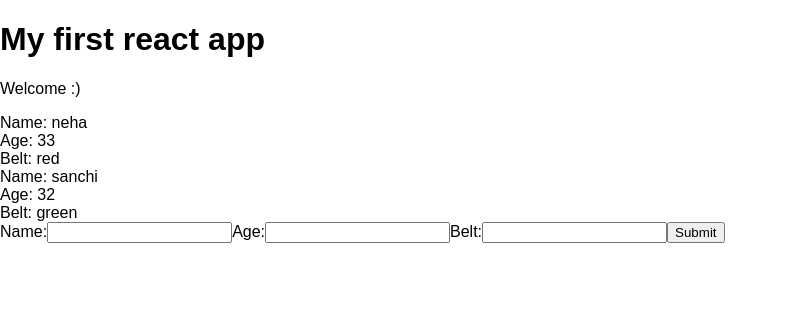
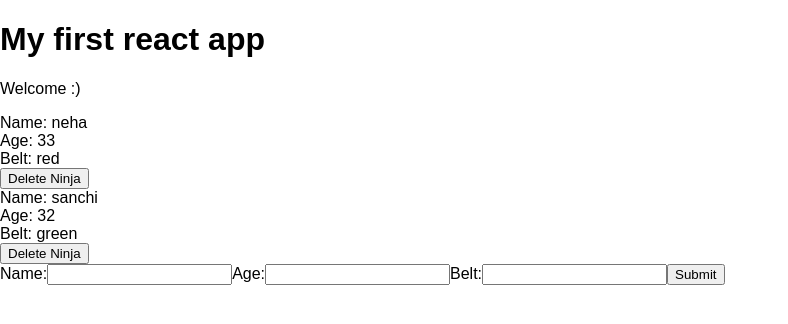
Before and after one commit to purab/react-redux-tutorials, a React (Create React App) app in the folder myapp/: page / in a window 1280 px wide. Shown: the top 324 px of the page, without its empty margins (0-788 px from the left). Built offline with nearby package versions, Linux system fonts and the light colour scheme.

Commit message:
delete item

```diff
--- a/myapp/src/App.js
+++ b/myapp/src/App.js
@@ -17,14 +17,21 @@
     this.setState({
       ninjas: ninjas
     })
-
+  }
+  deleteNinja = (id) =>{
+    let ninjas = this.state.ninjas.filter(ninja=>{
+      return ninja.id !== id
+    });
+    this.setState({
+      ninjas:ninjas
+    })
   }
 render() {
   return (
     <div className="App">
       <h1>My first react app</h1>
       <p>Welcome :)</p>
-      <Ninjas ninjas={this.state.ninjas} />
+      <Ninjas deleteNinja={this.deleteNinja} ninjas={this.state.ninjas} />
       <AddNinja AddNinja={this.AddNinja} />
     </div>
   );
--- a/myapp/src/Ninjas.js
+++ b/myapp/src/Ninjas.js
@@ -1,6 +1,6 @@
 import React from 'react';
 
-const Ninjas = ({ninjas}) => {
+const Ninjas = ({ninjas, deleteNinja}) => {
         console.log(ninjas);
         const ninjaList = ninjas.map(ninja => {
             if(ninja.age >30) {
@@ -9,6 +9,7 @@
                         <div>Name: {ninja.name}</div>
                         <div>Age: {ninja.age}</div>
                         <div>Belt: {ninja.belt}</div>
+                        <button onClick={() => {deleteNinja(ninja.id)}}>Delete Ninja</button>
                     </div>
                 )
             } else {
```
